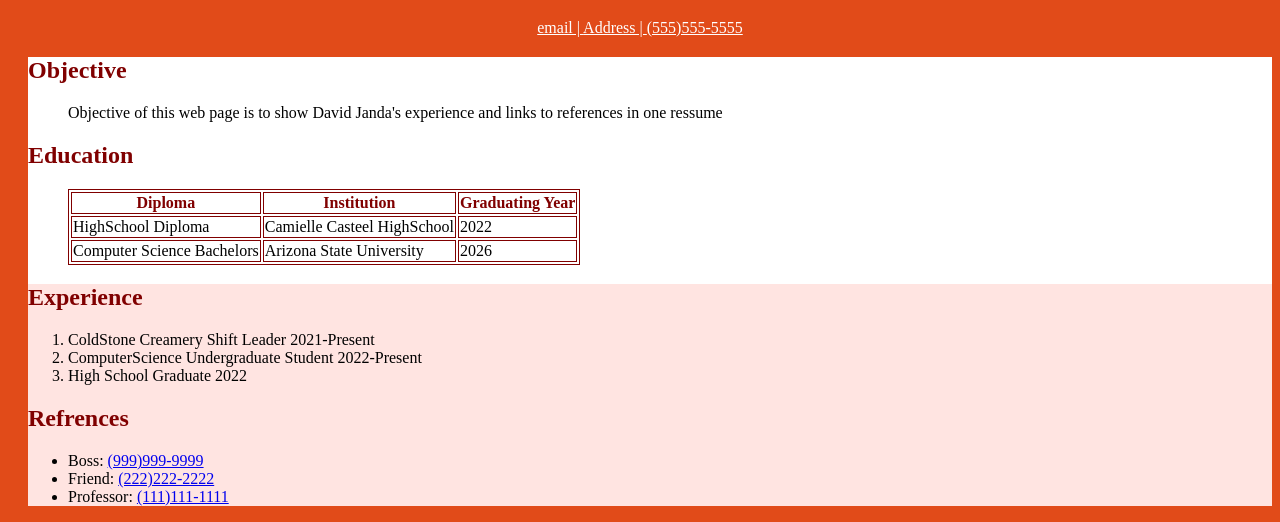
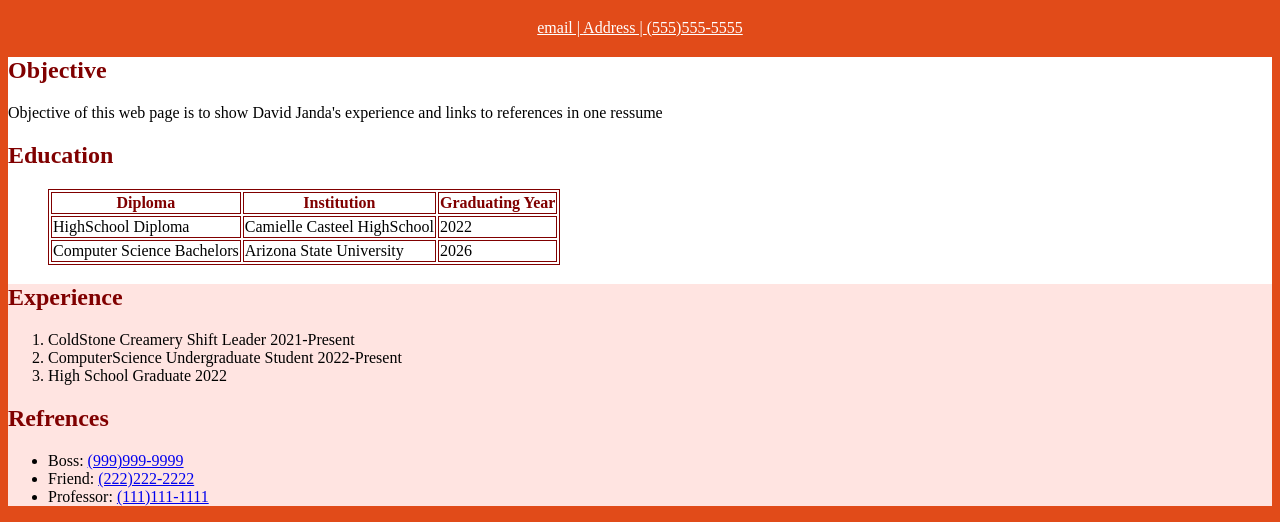
Before and after one commit to djanda1/djanda1.github.io, a plain HTML site: page docs/index.html in a window 1280 px wide. Shown: the part 383-905 px from the top of the page. Drawn offline with Linux system fonts and the light colour scheme.

Commit message:
nomargine

```diff
--- a/docs/main.css
+++ b/docs/main.css
@@ -21,7 +21,8 @@ h2 {
     color: maroon;
 }
 .references, .experience {
-    background-color: mistyrose ;
+    background-color: mistyrose;
+    margin-left: none;
 }
 h1 {
     color: white;
@@ -31,7 +32,7 @@ h1 {
 }
 .info {
     background-color: white;
-    margin-left: 20px;
+    margin-left: none;
 }
 .info2 {
     background-color: mistyrose;
@@ -41,5 +42,5 @@ h1 {
     border: 5px solid white;
 }
 #objective {
-    margin-left: 40px;
+    margin-left: none;
 }
```
